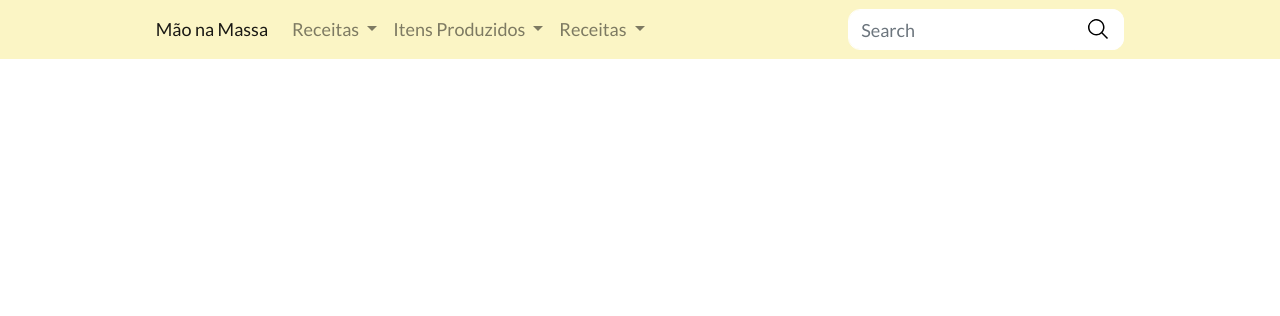
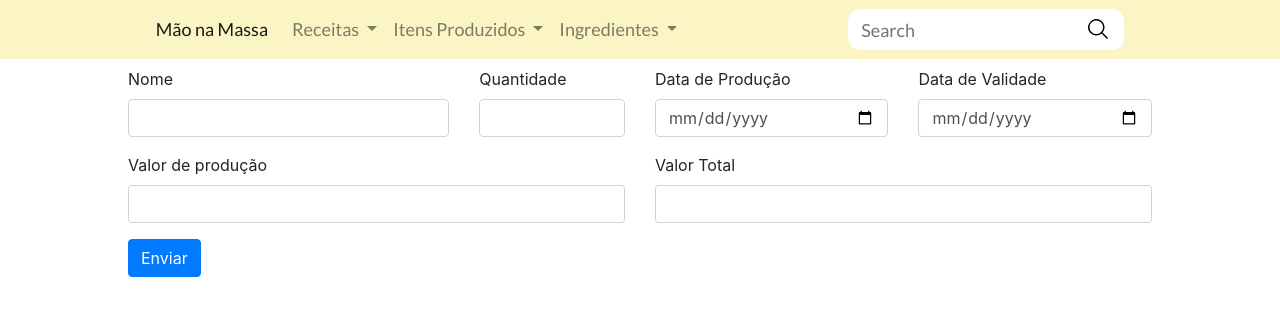
Before and after one commit to GabTeodoro/mao-na-massa, an Angular app in the folder src/front-end/: page /add/items-produced in a window 1280 px wide. Before the commit this address led to /. Shown: the top 316 px of the page. Built offline with nearby package versions, Linux system fonts and the light colour scheme.

Commit message:
implementing add items producedd

```diff
--- a/src/front-end/src/app/app-routing.module.ts
+++ b/src/front-end/src/app/app-routing.module.ts
@@ -14,6 +14,7 @@ import { ListRecipesComponent } from './recipes/list-recipes/list-recipes.compon
 // Items Produced
 // import { AddItemsProducedComponent } from './itemsProduced/add-itemsProduced/;
 import { ListItemsProducedComponent } from './itemsProduced/list-itemsProduced/list-itemsProduced.component';
+import { AddItemsProducedComponent } from './itemsProduced/add-items-produced/add-items-produced.component';
 
 const routes: Routes = [
   { path: '', component:  HomeComponent},
@@ -21,7 +22,8 @@ const routes: Routes = [
   { path: 'list/ingredients', component: ListIngredientsComponent },
   { path: 'add/recipe', component: AddRecipeComponent },
   { path: 'list/recipes', component: ListRecipesComponent },
-  { path: 'list/itemsProduced', component: ListItemsProducedComponent },
+  { path: 'add/items-produced', component: AddItemsProducedComponent },
+  { path: 'list/items-produced', component: ListItemsProducedComponent },
 ];
 
 @NgModule({
--- a/src/front-end/src/app/app.module.ts
+++ b/src/front-end/src/app/app.module.ts
@@ -22,6 +22,7 @@ import { RecipeService } from './recipes/recipe.service';
 import { ListItemsProducedComponent } from './itemsProduced/list-itemsProduced/list-itemsProduced.component';
 import { itemsProducedService } from './itemsProduced/itemsProduced.service';
 import { HomeComponent } from './home/home.component';
+import { AddItemsProducedComponent } from './itemsProduced/add-items-produced/add-items-produced.component';
 
 @NgModule({
   declarations: [
@@ -33,6 +34,7 @@ import { HomeComponent } from './home/home.component';
     ListRecipesComponent,
     ListItemsProducedComponent,
     HomeComponent,
+    AddItemsProducedComponent,
   ],
   imports: [
     BrowserModule,
--- a/src/front-end/src/app/header/header.component.html
+++ b/src/front-end/src/app/header/header.component.html
@@ -49,10 +49,10 @@
             Itens Produzidos
           </a>
           <div class="dropdown-menu slide-out" aria-labelledby="navbarItemsProduced">
-            <a class="dropdown-item" href="/add/itemsProduced"
+            <a class="dropdown-item" href="/add/items-produced"
               >Cadastrar Item</a
             >
-            <a class="dropdown-item" href="/list/itemsProduced"
+            <a class="dropdown-item" href="/list/items-produced"
               >Ver Itens</a
             >
           </div>
@@ -68,11 +68,11 @@
             aria-expanded="false"
             tabindex="-1"
           >
-            Receitas
+            Ingredientes
           </a>
           <div class="dropdown-menu slide-out" aria-labelledby="navbarReceitas">
-            <a class="dropdown-item" href="/add/recipe">Cadastrar Receita</a>
-            <a class="dropdown-item" href="/list/recipes">Minhas Receitas</a>
+            <a class="dropdown-item" href="/add/ingredient">Cadastrar Ingrediente</a>
+            <a class="dropdown-item" href="/list/ingredients">Minhas Ingredientes</a>
           </div>
         </li>
 
--- /dev/null
+++ b/src/front-end/src/app/itemsProduced/add-items-produced/add-items-produced.component.css
@@ -0,0 +1,3 @@
+mat-slider{
+  width: 100%;
+}
--- /dev/null
+++ b/src/front-end/src/app/itemsProduced/add-items-produced/add-items-produced.component.html
@@ -0,0 +1,35 @@
+<form class="mt-2" (submit)="onAddItemsProduced(itemsProducedForm)" #itemsProducedForm="ngForm" >
+  <div class="row ">
+    <div class="col-8 col-lg-4 form-group">
+      <label for="name">Nome</label>
+      <input type="text" ngModel #name="ngModel" name="name" class="form-control">
+    </div>
+    <div class="col-4 col-lg-2 form-group">
+      <label for="quantity">Quantidade </label>
+      <input type="number" ngModel #quantity="ngModel" min="1" name="quantity" class="form-control">
+    </div>
+    <div class="col-6 col-lg-3 form-group">
+      <label for="productionDate">Data de Produção</label>
+      <input type="date" ngModel #productionDate="ngModel" name="productionDate" class="form-control">
+    </div>
+    <div class="col-6 col-lg-3 form-group">
+      <label for="expirationDate">Data de Validade</label>
+      <input type="date" ngModel #expirationDate="ngModel" name="expirationDate" class="form-control">
+    </div>
+  </div>
+  <div class="row">
+    <div class="col-12 col-lg-6 form-group">
+      <label for="costValue">Valor de produção</label>
+      <input type="number" ngModel #productionValue="ngModel" name="costValue" min="0" step="0.05" class="form-control">
+    </div>
+    <div class="col-12 col-lg-6 form-group">
+      <label for="totalValue">Valor Total</label>
+      <input type="number" ngModel #totalValue="ngModel" name="totalValue" min="0" step="0.05" class="form-control">
+    </div>
+  </div>
+  <div class="row">
+    <div class="col-12">
+      <button type="submit" class="btn btn-primary">Enviar</button>
+    </div>
+  </div>
+</form>
--- /dev/null
+++ b/src/front-end/src/app/itemsProduced/add-items-produced/add-items-produced.component.ts
@@ -0,0 +1,39 @@
+import { Component, OnInit } from '@angular/core';
+import { NgForm } from '@angular/forms';
+import { itemsProduced } from '../itemsProduced.model';
+import { itemsProducedService } from '../itemsProduced.service';
+
+@Component({
+  selector: 'app-add-items-produced',
+  templateUrl: './add-items-produced.component.html',
+  styleUrls: ['./add-items-produced.component.css']
+})
+export class AddItemsProducedComponent implements OnInit {
+
+  constructor(public itemsProducedService: itemsProducedService) { }
+  sliderValue: number = 0;
+  totalValue: number = 3;
+  productionValue: number;
+
+
+  formatLabel(value: number) {
+    this.sliderValue = value;
+    this.totalValue = this.productionValue +  (this.productionValue*(value/100));
+    return value + '%';
+  }
+  onAddItemsProduced(form:NgForm){
+    const itemProduced: itemsProduced = {
+      id: "",
+      costValue: form.value.costValue,
+      expirationDate: form.value.expirationDate,
+      productionDate: form.value.productionDate,
+      quantity: form.value.quantity,
+      totalValue: form.value.totalValue,
+    };
+    this.itemsProducedService.additemsProduced(itemProduced);
+  }
+
+  ngOnInit(): void {
+  }
+
+}
--- a/src/front-end/src/app/itemsProduced/itemsProduced.model.ts
+++ b/src/front-end/src/app/itemsProduced/itemsProduced.model.ts
@@ -1,9 +1,8 @@
 export interface itemsProduced{
   id: string,
-  RecipeId:string,
   quantity: number,
   productionDate: string,
-  expirationdate: string,
+  expirationDate: string,
   costValue: number,
   totalValue: number
 }
--- a/src/front-end/src/app/itemsProduced/itemsProduced.service.ts
+++ b/src/front-end/src/app/itemsProduced/itemsProduced.service.ts
@@ -15,11 +15,10 @@ export class itemsProducedService {
 
   getItemsProduced():void{
     const retorno: itemsProduced[]= [{
-      id: '1',
-      RecipeId: '23',
+      id: '23',
       quantity: 4,
       productionDate: '20210505',
-      expirationdate: '20210510',
+      expirationDate: '20210510',
       costValue: 10,
       totalValue: 20,
     }]
--- a/src/front-end/src/app/itemsProduced/list-itemsProduced/list-itemsProduced.component.html
+++ b/src/front-end/src/app/itemsProduced/list-itemsProduced/list-itemsProduced.component.html
@@ -1,9 +1,9 @@
 <mat-accordion *ngFor='let itemsProduced of itemsProduced'>
     <mat-expansion-panel >
       <mat-expansion-panel-header >
-        <span>{{itemsProduced.RecipeId}}</span><span>{{itemsProduced.quantity | currency:'Produzidos: '}}</span>  <span>Data de Produção: {{itemsProduced.productionDate}}</span>
+        <span>{{itemsProduced.id}}</span><span>{{itemsProduced.quantity | currency:'Produzidos: '}}</span>  <span>Data de Produção: {{itemsProduced.productionDate}}</span>
       </mat-expansion-panel-header>
-      <p>Data de Validade: {{itemsProduced.expirationdate}}</p>
+      <p>Data de Validade: {{itemsProduced.expirationDate}}</p>
       <p>Valor Gasto: {{itemsProduced.costValue| currency:'R$' }}</p>
       <p>Valor Final: {{itemsProduced.totalValue | currency:'R$' }}</p>
 
--- a/src/front-end/src/app/itemsProduced/list-itemsProduced/list-itemsProduced.component.ts
+++ b/src/front-end/src/app/itemsProduced/list-itemsProduced/list-itemsProduced.component.ts
@@ -11,11 +11,10 @@ import { itemsProducedService } from '../itemsProduced.service';
 
 export class ListItemsProducedComponent implements OnInit{
     itemsProduced: itemsProduced[] = [{
-        id: '1',
-        RecipeId: '23',
+        id: '23',
         quantity: 4,
         productionDate: '2021/05/05',
-        expirationdate: '2021/05/10',
+        expirationDate: '2021/05/10',
         costValue: 10,
         totalValue: 20,
     }]
--- a/src/front-end/src/app/recipes/add-recipe/add-recipe.component.ts
+++ b/src/front-end/src/app/recipes/add-recipe/add-recipe.component.ts
@@ -1,5 +1,5 @@
 import { Component, OnInit } from '@angular/core';
-import { FormControl, FormGroup, NgForm } from '@angular/forms';
+import { NgForm } from '@angular/forms';
 import { Recipe } from '../recipe.model';
 import { RecipeService } from '../recipe.service';
 
```
